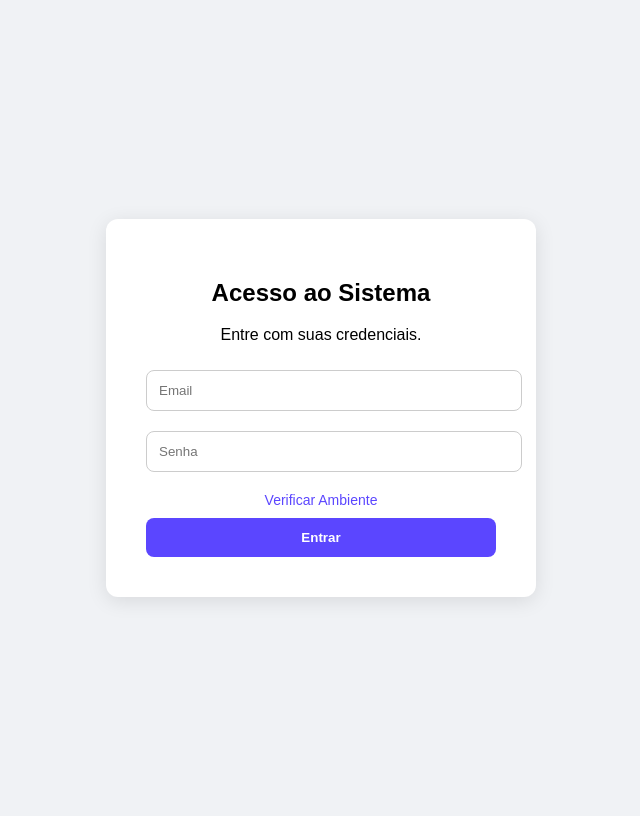
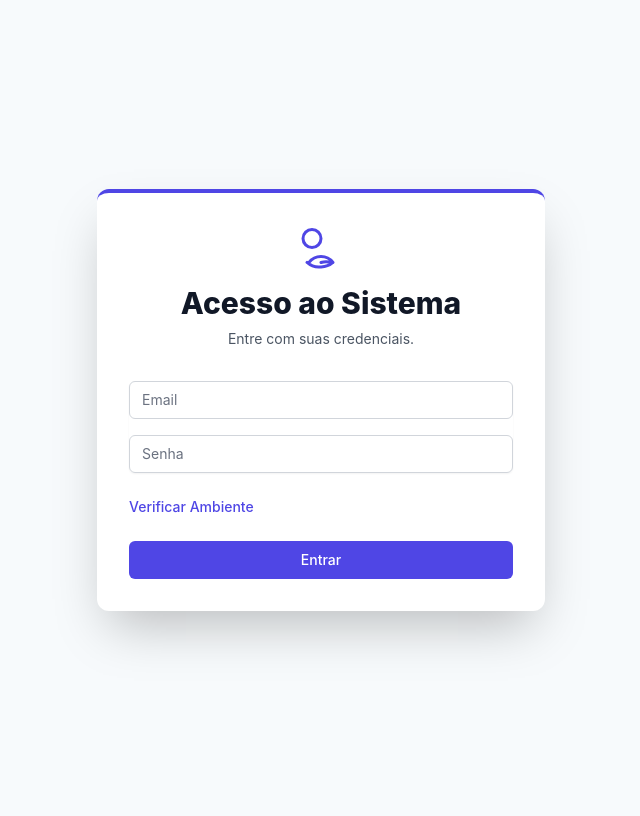
Before and after one commit to klebmatrix/sysdigital, a Flask app: page /login in a window 1280 px wide. Shown: the whole page, without its empty margins (319-959 px from the left). After the commit the page ends 646 px from the top, so only its background shows below. Run offline with Flask 3, Linux system fonts and the light colour scheme; some libraries are stand-ins or nearby versions.

```diff
--- a/main.py
+++ b/main.py
@@ -1,5 +1,9 @@
 import os
 from flask import Flask, render_template, request, redirect, url_for, flash, session
+from dotenv import load_dotenv
+
+# Carregar variáveis do .env
+load_dotenv()
 
 app = Flask(__name__)
 
@@ -22,7 +26,7 @@ def login():
 
         if not email or not password:
             flash('Preencha todos os campos!', 'error')
-            return redirect(url_for('login'))
+            return render_template('login.html')
 
         if email == ADMIN_EMAIL and password == ADMIN_PASSWORD:
             session['user'] = email
@@ -30,7 +34,7 @@ def login():
             return redirect(url_for('index'))
         else:
             flash('Email ou senha inválidos.', 'error')
-            return redirect(url_for('login'))
+            return render_template('login.html')
 
     return render_template('login.html')
 
--- a/templates/login.html
+++ b/templates/login.html
@@ -1,76 +1,73 @@
 <!DOCTYPE html>
-<html>
+<html lang="pt">
 <head>
-    <title>Acesso ao Sistema</title>
+    <meta charset="UTF-8">
+    <meta name="viewport" content="width=device-width, initial-scale=1.0">
+    <title>Login - SYS DIGITAL</title>
+    <script src="https://cdn.tailwindcss.com"></script>
     <style>
-        body {
-            display: flex;
-            justify-content: center;
-            align-items: center;
-            height: 100vh;
-            font-family: Arial, sans-serif;
-            background-color: #f0f2f5;
-        }
-        .login-box {
-            background: white;
-            padding: 40px;
-            border-radius: 12px;
-            box-shadow: 0px 4px 20px rgba(0,0,0,0.1);
-            width: 350px;
-            text-align: center;
-        }
-        .login-box input {
-            width: 100%;
-            padding: 12px;
-            margin: 10px 0;
-            border-radius: 8px;
-            border: 1px solid #ccc;
-        }
-        .login-box button {
-            width: 100%;
-            padding: 12px;
-            background-color: #5b46ff;
-            border: none;
-            border-radius: 8px;
-            color: white;
-            font-weight: bold;
-            cursor: pointer;
-        }
-        .login-box a {
-            display: block;
-            margin: 10px 0;
-            color: #5b46ff;
-            text-decoration: none;
-            font-size: 14px;
-        }
-        .message {
-            margin: 10px 0;
-            font-size: 14px;
-        }
-        .error { color: red; }
-        .success { color: green; }
+        body { font-family: 'Inter', sans-serif; background-color: #f7fafc; }
     </style>
 </head>
-<body>
-    <div class="login-box">
-        <h2>Acesso ao Sistema</h2>
-        <p>Entre com suas credenciais.</p>
+<body class="flex items-center justify-center min-h-screen">
+
+    <div class="w-full max-w-md bg-white p-8 rounded-xl shadow-2xl border-t-4 border-indigo-600">
+        <div class="text-center">
+            <svg class="mx-auto h-12 w-12 text-indigo-600" xmlns="http://www.w3.org/2000/svg" fill="none" viewBox="0 0 24 24" stroke-width="1.5" stroke="currentColor">
+                <path stroke-linecap="round" stroke-linejoin="round" d="M17.982 18.725A7.488 7.488 0 0 0 12 15.75a7.493 7.493 0 0 0-5.982 2.975m11.963 0a8.966 8.966 0 0 1-5.982 2.225A8.966 8.966 0 0 1 5.018 18.725m11.963 0A8.966 8.966 0 0 0 12 18.75m0-12a4.5 4.5 0 1 1-9 0 4.5 4.5 0 0 1 9 0Z" />
+            </svg>
+            <h2 class="mt-3 text-3xl font-extrabold text-gray-900">
+                Acesso ao Sistema
+            </h2>
+            <p class="mt-2 text-sm text-gray-600">
+                Entre com suas credenciais.
+            </p>
+        </div>
 
         {% with messages = get_flashed_messages(with_categories=true) %}
           {% if messages %}
-            <div class="message">
-            {% for category, message in messages %}
-              <div class="{{ category }}">{{ message }}</div>
-            {% endfor %}
+            <div class="mt-4">
+              {% for category, message in messages %}
+                <p class="text-center {% if category == 'error' %}text-red-600{% else %}text-green-600{% endif %}">
+                  {{ message }}
+                </p>
+              {% endfor %}
             </div>
           {% endif %}
         {% endwith %}
 
-        <form method="POST">
-            <input type="email" name="email" placeholder="Email">
-            <input type="password" name="password" placeholder="Senha">
-            <a href="#">Verificar Ambiente</a>
-            <button type="submit">Entrar</button>
+        <form class="mt-8 space-y-6" action="{{ url_for('login') }}" method="POST">
+            <input type="hidden" name="remember" value="true">
+
+            <div class="rounded-md shadow-sm space-y-4">
+                <div>
+                    <label for="email" class="sr-only">Usuário</label>
+                    <input id="email" name="email" type="email" autocomplete="email" required
+                           class="appearance-none relative block w-full px-3 py-2 border border-gray-300 placeholder-gray-500 text-gray-900 rounded-md focus:outline-none focus:ring-indigo-500 focus:border-indigo-500 sm:text-sm"
+                           placeholder="Email">
+                </div>
+                <div>
+                    <label for="password" class="sr-only">Senha</label>
+                    <input id="password" name="password" type="password" autocomplete="current-password" required
+                           class="appearance-none relative block w-full px-3 py-2 border border-gray-300 placeholder-gray-500 text-gray-900 rounded-md focus:outline-none focus:ring-indigo-500 focus:border-indigo-500 sm:text-sm"
+                           placeholder="Senha">
+                </div>
+            </div>
+
+            <div class="flex items-center justify-between">
+                <div class="text-sm">
+                    <a href="#" class="font-medium text-indigo-600 hover:text-indigo-500">
+                        Verificar Ambiente
+                    </a>
+                </div>
+            </div>
+
+            <div>
+                <button type="submit"
+                        class="group relative w-full flex justify-center py-2 px-4 border border-transparent text-sm font-medium rounded-md text-white bg-indigo-600 hover:bg-indigo-700 focus:outline-none focus:ring-2 focus:ring-offset-2 focus:ring-indigo-500 transition duration-150 ease-in-out">
+                    Entrar
+                </button>
+            </div>
         </form>
     </div>
 </body>
```
